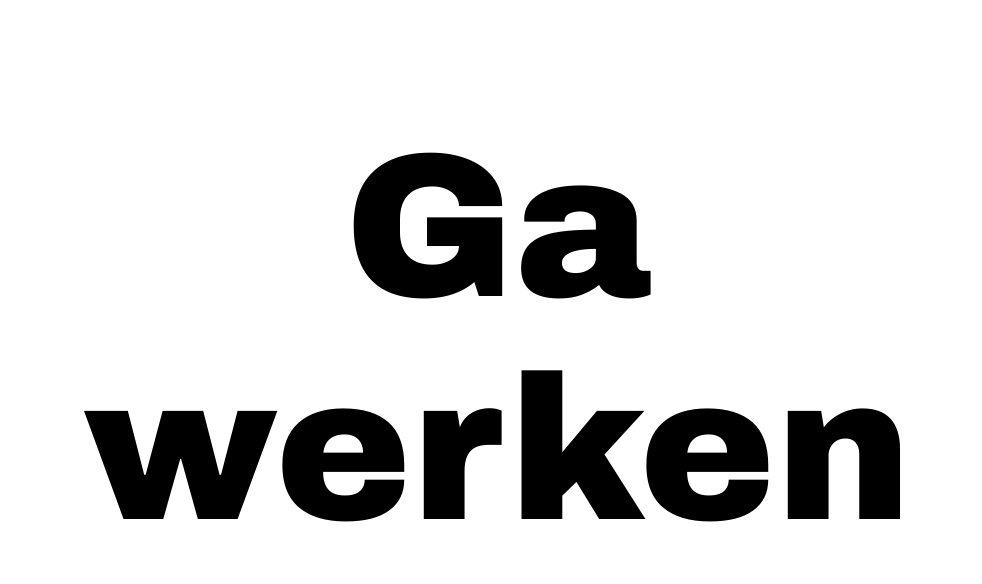
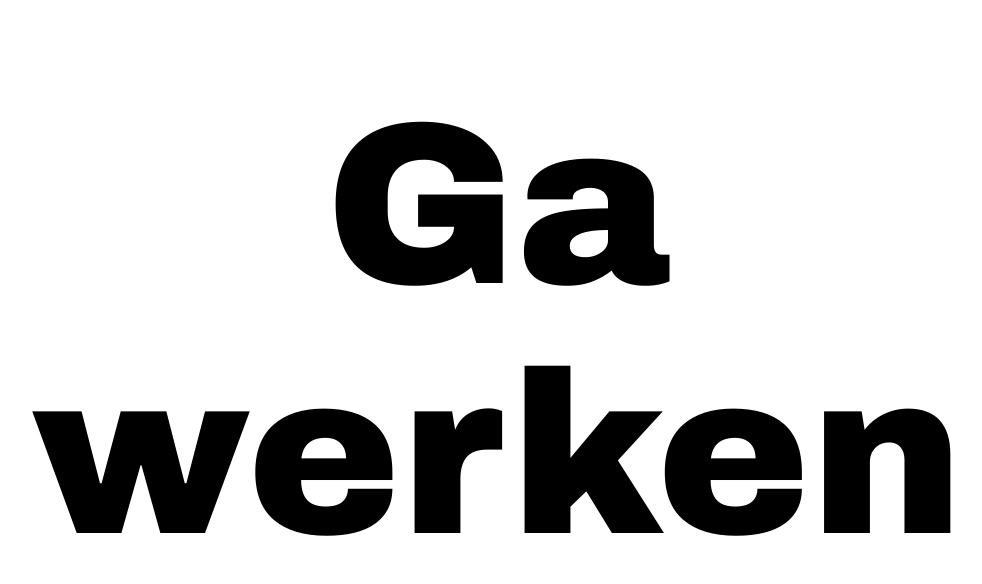
Before and after one commit to gratisgeld/test, a plain HTML site: page index.html in a window 1280 px wide. Shown: the whole page, without its empty margins (150-1132 px from the left). Drawn offline with Linux system fonts and the light colour scheme.

Commit message:
Update index.html

```diff
--- a/index.html
+++ b/index.html
@@ -8,7 +8,7 @@ body {
   top: 50%;
   left: 50%;
   transform: translate(-50%, -50%);
-  font-size: 8vw;
+  font-size: 9vw;
   font-family: "Arial Black";
    }
     </style>
```
